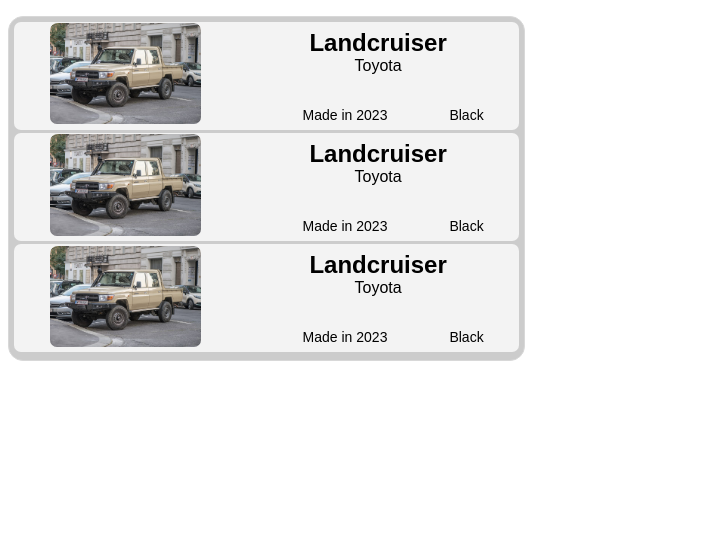
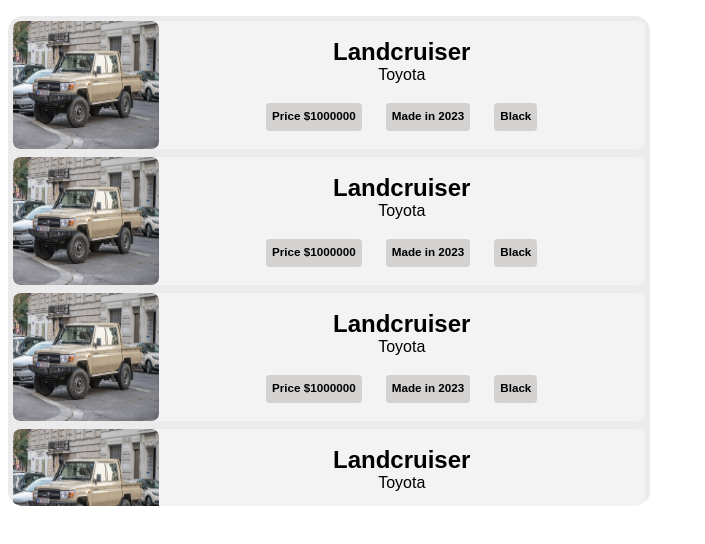
Before and after one commit to AmiraliAlizadeh313/Mini-Carland, a JavaScript app: page / in a window 1280 px wide. Shown: the top 544 px of the page, without its empty margins (0-705 px from the left). Built offline with nearby package versions, Linux system fonts and the light colour scheme; the HTML template or start-up script is replaced by a standard one.

Commit message:
The styling of cars list almost done but this project is an exercise project therefore we are focusing on react not css

```diff
--- a/src/App.js
+++ b/src/App.js
@@ -11,48 +11,102 @@
     <>
       <ul className="cars-list">
         <li className="cars-item">
-
-          <div class="item-image"><img src={require("./images/Toyotaimage.jpg")} alt="toyota"></img></div>
+          <div class="item-image">
+            <img src={require("./images/Toyotaimage.jpg")} alt="toyota"></img>
+          </div>
           <div className="item-content">
-
             <div className="item-title">
               <h2 className="item-model">Landcruiser </h2>
               <span className="item-company"> Toyota</span>
             </div>
 
             <div class="item-marks">
+              <span>Price $1000000</span>
               <span className="item-madein">Made in 2023</span>
               <span className="item-color">Black</span>
             </div>
           </div>
         </li>
         <li className="cars-item">
-
-          <div class="item-image"><img src={require("./images/Toyotaimage.jpg")} alt="toyota"></img></div>
+          <div class="item-image">
+            <img src={require("./images/Toyotaimage.jpg")} alt="toyota"></img>
+          </div>
           <div className="item-content">
-
             <div className="item-title">
               <h2 className="item-model">Landcruiser </h2>
               <span className="item-company"> Toyota</span>
             </div>
 
             <div class="item-marks">
+              <span>Price $1000000</span>
               <span className="item-madein">Made in 2023</span>
               <span className="item-color">Black</span>
             </div>
           </div>
         </li>
         <li className="cars-item">
-
-          <div class="item-image"><img src={require("./images/Toyotaimage.jpg")} alt="toyota"></img></div>
+          <div class="item-image">
+            <img src={require("./images/Toyotaimage.jpg")} alt="toyota"></img>
+          </div>
           <div className="item-content">
-
             <div className="item-title">
               <h2 className="item-model">Landcruiser </h2>
               <span className="item-company"> Toyota</span>
             </div>
 
             <div class="item-marks">
+              <span>Price $1000000</span>
+              <span className="item-madein">Made in 2023</span>
+              <span className="item-color">Black</span>
+            </div>
+          </div>
+        </li>
+        <li className="cars-item">
+          <div class="item-image">
+            <img src={require("./images/Toyotaimage.jpg")} alt="toyota"></img>
+          </div>
+          <div className="item-content">
+            <div className="item-title">
+              <h2 className="item-model">Landcruiser </h2>
+              <span className="item-company"> Toyota</span>
+            </div>
+
+            <div class="item-marks">
+              <span>Price $1000000</span>
+              <span className="item-madein">Made in 2023</span>
+              <span className="item-color">Black</span>
+            </div>
+          </div>
+        </li>
+        <li className="cars-item">
+          <div class="item-image">
+            <img src={require("./images/Toyotaimage.jpg")} alt="toyota"></img>
+          </div>
+          <div className="item-content">
+            <div className="item-title">
+              <h2 className="item-model">Landcruiser </h2>
+              <span className="item-company"> Toyota</span>
+            </div>
+
+            <div class="item-marks">
+              <span>Price $1000000</span>
+              <span className="item-madein">Made in 2023</span>
+              <span className="item-color">Black</span>
+            </div>
+          </div>
+        </li>
+        <li className="cars-item">
+          <div class="item-image">
+            <img src={require("./images/Toyotaimage.jpg")} alt="toyota"></img>
+          </div>
+          <div className="item-content">
+            <div className="item-title">
+              <h2 className="item-model">Landcruiser </h2>
+              <span className="item-company"> Toyota</span>
+            </div>
+
+            <div class="item-marks">
+              <span>Price $1000000</span>
               <span className="item-madein">Made in 2023</span>
               <span className="item-color">Black</span>
             </div>
--- a/src/index.css
+++ b/src/index.css
@@ -1,79 +1,85 @@
-body{font-family: sans-serif;}
-
-
-
-
-.item-model{
-    margin: 0 auto;
-
-
+body {
+  font-family: sans-serif;
 }
 
-.item-image{
+.item-model {
+  margin: 0 auto;
+}
+
+.item-image {
   width: 30%;
   border-radius: inherit;
-    height: fit-content;
+  height: 100%;
   overflow: hidden;
-
   margin-bottom: 0;
-    margin: auto;
 }
 
-.item-title{
-    margin:0 auto;
-    margin-bottom: 2rem;
+.item-title {
+  margin: 0 auto;
+  margin-bottom: 1.2rem;
   text-align: center;
-
 }
 
-.cars-item{
+.cars-item {
   display: flex;
   background-color: rgb(243, 243, 243);
   margin-left: 0;
   padding-left: 0;
   width: 100%;
-    height: 6.75rem;
+  justify-content: space-between;
+  height: 8rem;
   border-radius: 7px;
-    margin-bottom: 0.2rem;
-
+  margin-bottom: 0.5rem;
 }
 
-.item-content{
+.cars-item:hover {
+  cursor: pointer;
+  transform: scale(1.04);
+  transition: all 0.5s;
+}
+
+.item-content {
   display: block;
   margin: auto;
-
+  width: 100%;
 }
 
-
-
-.item-marks{
+.item-marks {
+  width: 100%;
   display: flex;
+  margin-bottom: 5px;
   align-items: end;
   justify-content: center;
   font-size: 14px;
-    gap: 2rem;
+  gap: 1.5rem;
+  margin: auto;
 }
 
-.item-marks span{
-    margin-left: 30px;
+.item-marks span {
+  background-color: rgb(212, 209, 209);
+  font-weight: 600;
+  padding: 6px;
+  border-radius: 4px;
+  width: auto;
+  font-size: smaller;
+  white-space: nowrap;
 
+  height: 1rem;
 }
-
-
 
 .item-image img {
   position: relative;
   border-radius: 7px;
   width: 100%;
-    height:100%;
+  height: 100%;
   margin: auto;
 }
 
-.cars-list{
-    border:rgb(216, 216, 216) solid 0.5px ;
-    width: 40%;
-    height: 60%;
+.cars-list {
+  width: 50%;
+  height: 30rem;
+  overflow-y: scroll;
   padding: 0.3rem;
   border-radius: 15px;
-    background-color: rgb(204, 204, 204);
+  background-color: rgb(235, 235, 235);
 }
```
Lines whose indentation alone changed are shown as unchanged.
